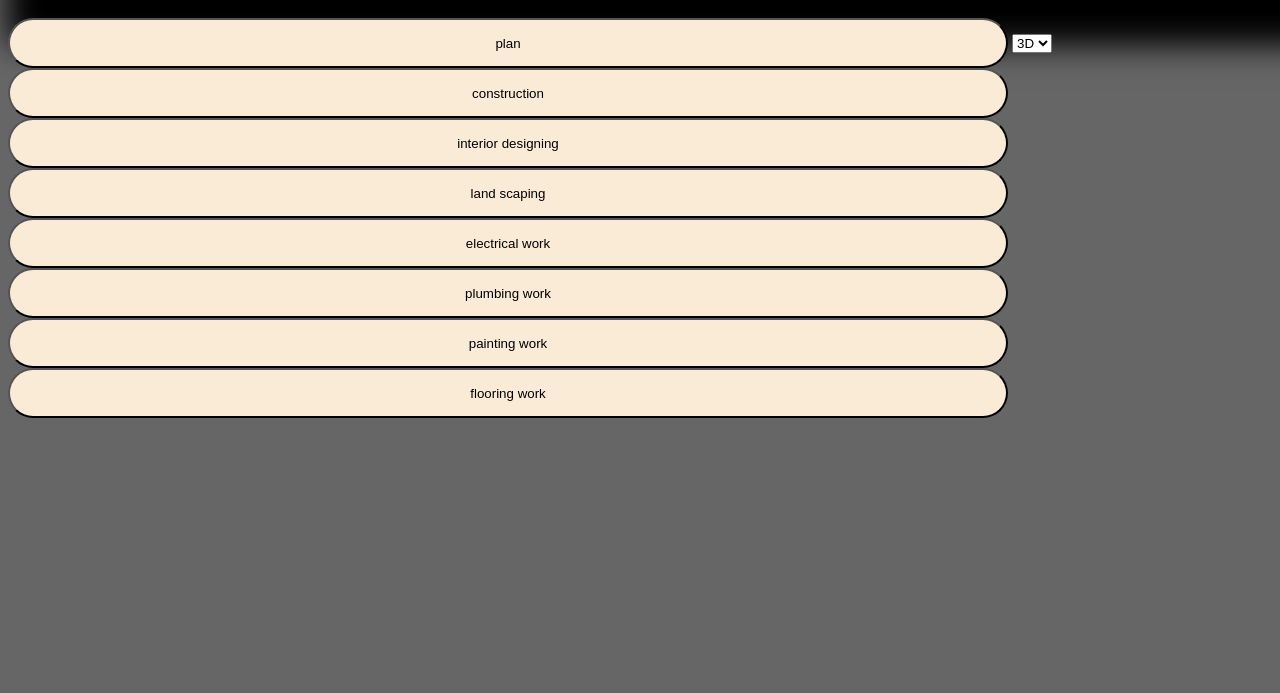
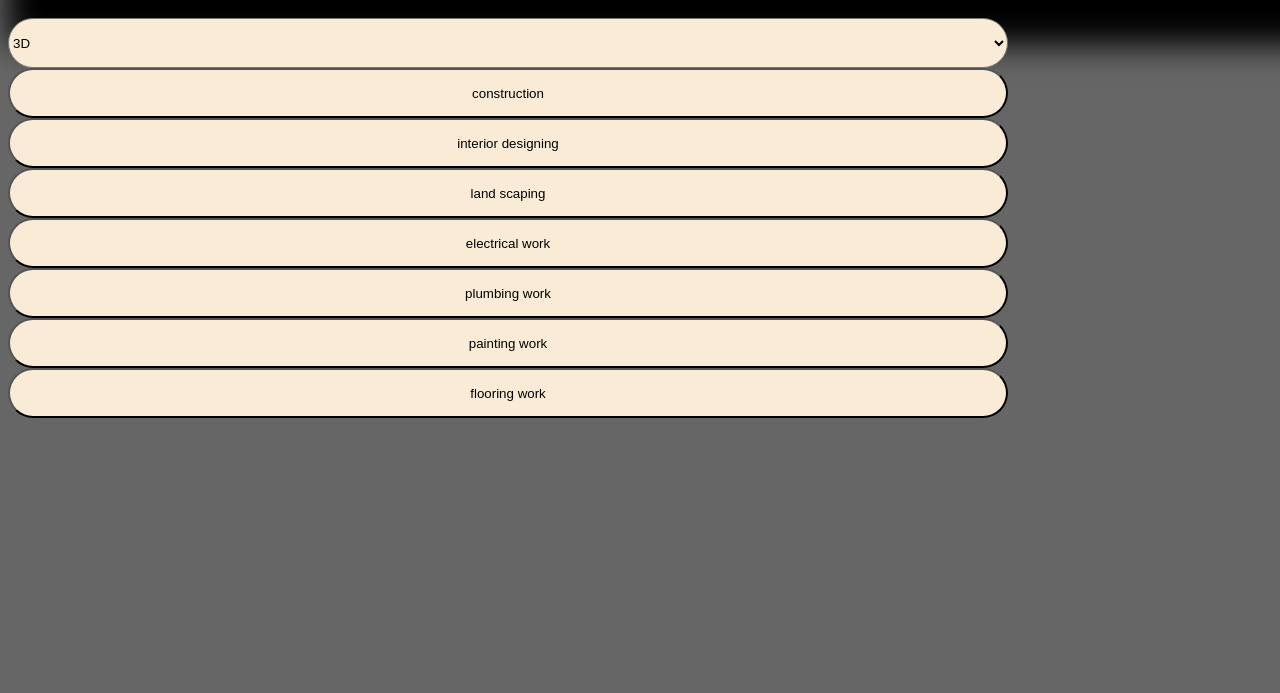
Before and after one commit to Jasiljm/builder, a plain HTML site: page our services.html in a window 1280 px wide. Shown: the part 107-800 px from the top of the page. Drawn offline with Linux system fonts and the light colour scheme.

Commit message:
Update our services.html

```diff
--- a/our services.html
+++ b/our services.html
@@ -10,9 +10,11 @@
 
 
 
-         <input type="button" class="option" value="plan">
-        <select>
+
+        <select class="option">
             <option>3D</option>
+            <option>2D</option>
+             <option>estimate</option>
             </select>
          <br>
          <input type="button" class="option" value="construction">
```
